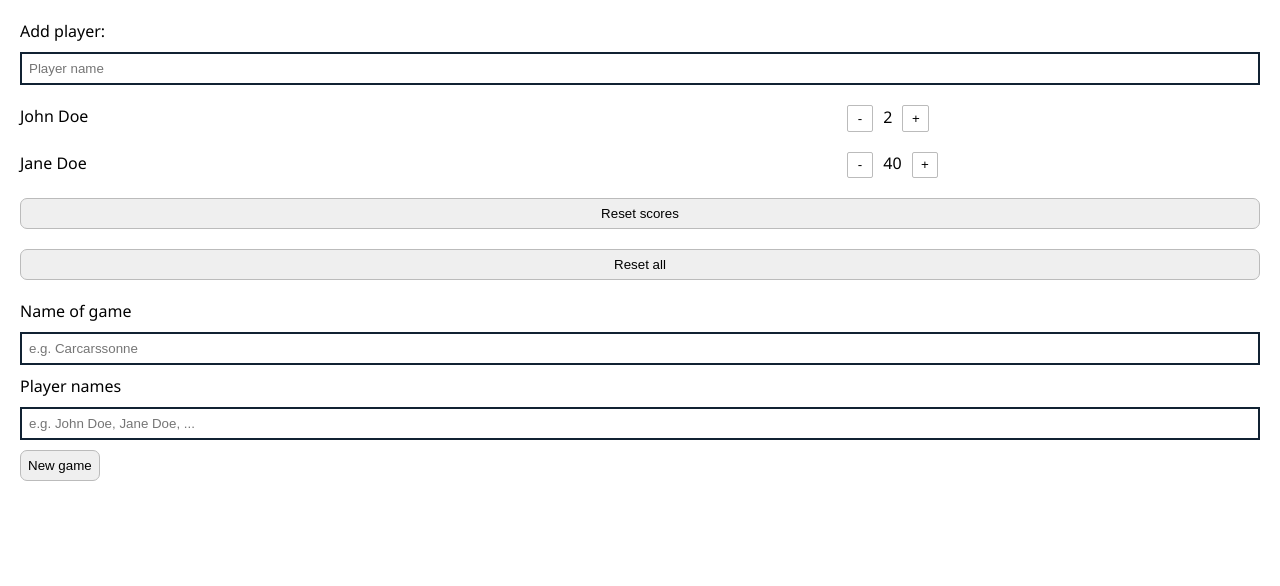
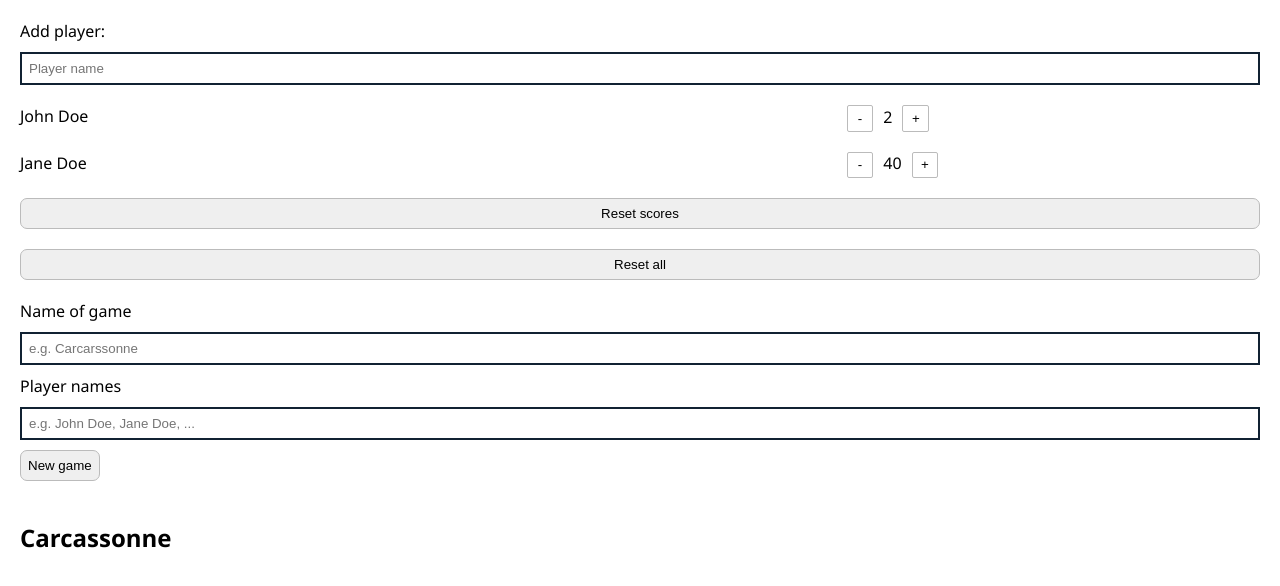
Before and after one commit to dw0111/scorekeeper, a React (Create React App) app: page / in a window 1280 px wide. Shown: the top 586 px of the page. Built offline with nearby package versions, Linux system fonts and the light colour scheme.

Commit message:
Add Header component

```diff
--- a/src/components/App/App.js
+++ b/src/components/App/App.js
@@ -4,6 +4,7 @@ import Player from '../Player/Player'
 import Button from '../Button/Button'
 import { useState } from 'react'
 import GameForm from '../GameForm/GameForm'
+import Header from '../Header/Header'
 
 function App() {
   let [players, setPlayers] = useState([
@@ -30,8 +31,8 @@ function App() {
         }
       />
       <Button text="Reset all" onClick={() => setPlayers([])} />
-
       <GameForm onCreateGame={newGame} />
+      <Header text="Carcassonne" />
     </div>
   )
 
--- /dev/null
+++ b/src/components/Header/Header.js
@@ -0,0 +1,9 @@
+import './Header.css'
+
+export default function Header({ text }) {
+  return (
+    <header className="Header">
+      <h2>{text}</h2>
+    </header>
+  )
+}
```
Also changed, not shown: src/components/Header/Header.css (added).
